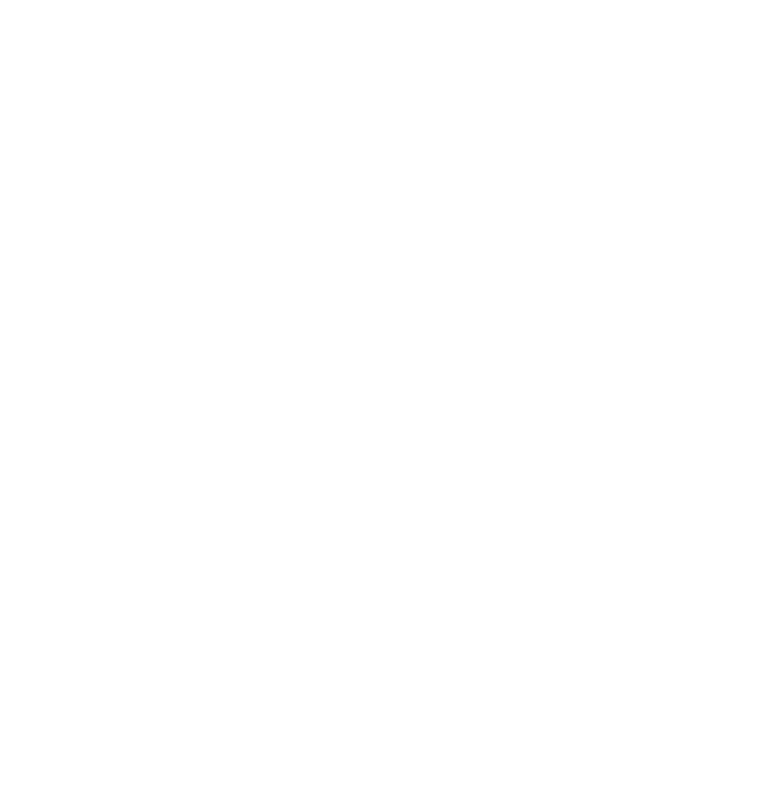
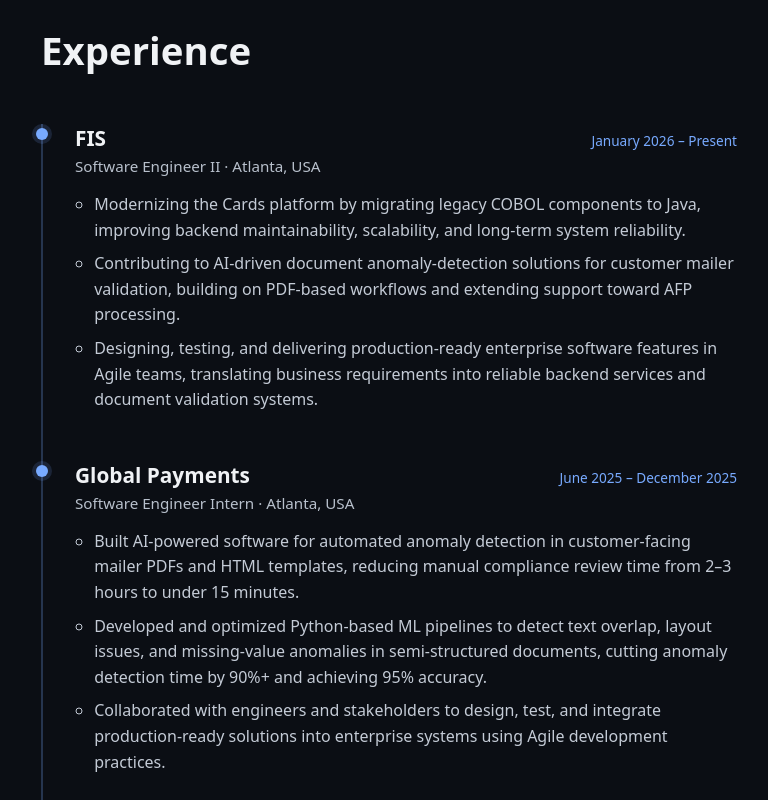
Before and after one commit to Rith0107/rith_portfolio, a React (Vite) app: page / in a window 1280 px wide. Shown: the part 800-1600 px from the top of the page, without its empty margins (251-1019 px from the left). Before the commit the page ends 800 px from the top, so only its background shows below. Built offline with nearby package versions, Linux system fonts and the light colour scheme.

Commit message:
feat: add Experience timeline section
FIS, Global Payments, and Cognida.ai roles with scroll-reveal
animation. Hero fills the initial viewport so Experience only
appears once the visitor scrolls; starfield stays fixed as a
backdrop across sections.

```diff
--- a/src/App.css
+++ b/src/App.css
@@ -1,18 +1,17 @@
 .app {
   position: relative;
-  min-height: 100vh;
   width: 100%;
-  overflow: hidden;
   background: #0b0e14;
   color: #f0f2f5;
 }
 
 .starfield-background {
-  position: absolute;
+  position: fixed;
   inset: 0;
-  width: 100%;
-  height: 100%;
+  width: 100vw;
+  height: 100vh;
   display: block;
+  z-index: 0;
 }
 
 .hero {
--- a/src/App.tsx
+++ b/src/App.tsx
@@ -1,5 +1,6 @@
 import StarfieldBackground from './components/StarfieldBackground'
 import Hero from './components/Hero'
+import Experience from './components/Experience'
 import './App.css'
 
 function App() {
@@ -7,6 +8,7 @@
     <main className="app">
       <StarfieldBackground />
       <Hero />
+      <Experience />
     </main>
   )
 }
--- /dev/null
+++ b/src/components/Experience.css
@@ -0,0 +1,98 @@
+.experience {
+  position: relative;
+  z-index: 1;
+  max-width: 760px;
+  margin: 0 auto;
+  padding: 1.5rem 2rem 6rem;
+}
+
+.section-title {
+  font-size: clamp(1.8rem, 4vw, 2.4rem);
+  font-weight: 700;
+  margin: 0 0 3rem;
+  color: #f0f2f5;
+}
+
+.timeline {
+  list-style: none;
+  margin: 0;
+  padding: 0;
+  border-left: 2px solid rgba(120, 170, 255, 0.25);
+}
+
+.timeline-item {
+  position: relative;
+  padding: 0 0 3rem 2rem;
+  opacity: 0;
+  transform: translateY(20px);
+  transition: opacity 0.6s ease, transform 0.6s ease;
+}
+
+.timeline-item.is-visible {
+  opacity: 1;
+  transform: translateY(0);
+}
+
+.timeline-item:last-child {
+  padding-bottom: 0;
+}
+
+.timeline-marker {
+  position: absolute;
+  left: -7px;
+  top: 4px;
+  width: 12px;
+  height: 12px;
+  border-radius: 50%;
+  background: #78aaff;
+  box-shadow: 0 0 0 4px rgba(120, 170, 255, 0.15);
+}
+
+.timeline-header {
+  display: flex;
+  flex-wrap: wrap;
+  align-items: baseline;
+  justify-content: space-between;
+  gap: 0.5rem;
+}
+
+.timeline-header h3 {
+  margin: 0;
+  font-size: 1.3rem;
+  color: #f0f2f5;
+}
+
+.timeline-period {
+  font-size: 0.85rem;
+  color: #78aaff;
+  white-space: nowrap;
+}
+
+.timeline-role {
+  margin: 0.25rem 0 1rem;
+  color: #b8c0cc;
+  font-size: 0.95rem;
+}
+
+.timeline-bullets {
+  margin: 0;
+  padding-left: 1.2rem;
+  color: #c4cbd6;
+  line-height: 1.6;
+}
+
+.timeline-bullets li {
+  margin-bottom: 0.5rem;
+}
+
+.timeline-bullets li:last-child {
+  margin-bottom: 0;
+}
+
+@media (prefers-reduced-motion: reduce) {
+  .timeline-item {
+    opacity: 1;
+    transform: none;
+    transition: none;
+  }
+}
--- /dev/null
+++ b/src/components/Experience.tsx
@@ -0,0 +1,105 @@
+import { useEffect, useRef, useState } from 'react'
+import './Experience.css'
+
+interface ExperienceEntry {
+  company: string
+  role: string
+  location: string
+  period: string
+  bullets: string[]
+}
+
+const EXPERIENCE: ExperienceEntry[] = [
+  {
+    company: 'FIS',
+    role: 'Software Engineer II',
+    location: 'Atlanta, USA',
+    period: 'January 2026 – Present',
+    bullets: [
+      'Modernizing the Cards platform by migrating legacy COBOL components to Java, improving backend maintainability, scalability, and long-term system reliability.',
+      'Contributing to AI-driven document anomaly-detection solutions for customer mailer validation, building on PDF-based workflows and extending support toward AFP processing.',
+      'Designing, testing, and delivering production-ready enterprise software features in Agile teams, translating business requirements into reliable backend services and document validation systems.',
+    ],
+  },
+  {
+    company: 'Global Payments',
+    role: 'Software Engineer Intern',
+    location: 'Atlanta, USA',
+    period: 'June 2025 – December 2025',
+    bullets: [
+      'Built AI-powered software for automated anomaly detection in customer-facing mailer PDFs and HTML templates, reducing manual compliance review time from 2–3 hours to under 15 minutes.',
+      'Developed and optimized Python-based ML pipelines to detect text overlap, layout issues, and missing-value anomalies in semi-structured documents, cutting anomaly detection time by 90%+ and achieving 95% accuracy.',
+      'Collaborated with engineers and stakeholders to design, test, and integrate production-ready solutions into enterprise systems using Agile development practices.',
+    ],
+  },
+  {
+    company: 'Cognida.ai',
+    role: 'Software Developer / Software Developer Intern',
+    location: 'Hyderabad, India',
+    period: 'February 2023 – October 2023',
+    bullets: [
+      'Built an internal mobile application using Microsoft PowerApps to streamline assignment tracking and status reporting, improving operational efficiency and stakeholder visibility.',
+      'Used client and usage data to identify product and workflow improvement opportunities, supporting development of more effective software solutions.',
+      'Worked with cross-functional teams to translate business requirements into implementable features, user stories, dashboards, and technical deliverables.',
+    ],
+  },
+]
+
+function TimelineItem({ entry, index }: { entry: ExperienceEntry; index: number }) {
+  const ref = useRef<HTMLLIElement>(null)
+  const [visible, setVisible] = useState(false)
+
+  useEffect(() => {
+    const node = ref.current
+    if (!node) return
+
+    const observer = new IntersectionObserver(
+      ([entryObs]) => {
+        if (entryObs.isIntersecting) {
+          setVisible(true)
+          observer.disconnect()
+        }
+      },
+      { threshold: 0.2 },
+    )
+    observer.observe(node)
+    return () => observer.disconnect()
+  }, [])
+
+  return (
+    <li
+      ref={ref}
+      className={`timeline-item${visible ? ' is-visible' : ''}`}
+      style={{ transitionDelay: `${index * 100}ms` }}
+    >
+      <div className="timeline-marker" />
+      <div className="timeline-content">
+        <div className="timeline-header">
+          <h3>{entry.company}</h3>
+          <span className="timeline-period">{entry.period}</span>
+        </div>
+        <p className="timeline-role">
+          {entry.role} · {entry.location}
+        </p>
+        <ul className="timeline-bullets">
+          {entry.bullets.map((bullet) => (
+            <li key={bullet}>{bullet}</li>
+          ))}
+        </ul>
+      </div>
+    </li>
+  )
+}
+
+export default function Experience() {
+  return (
+    <section className="experience" id="experience">
+      <h2 className="section-title">Experience</h2>
+      <ol className="timeline">
+        {EXPERIENCE.map((entry, index) => (
+          <TimelineItem key={entry.company} entry={entry} index={index} />
+        ))}
+      </ol>
+    </section>
+  )
+}
```
